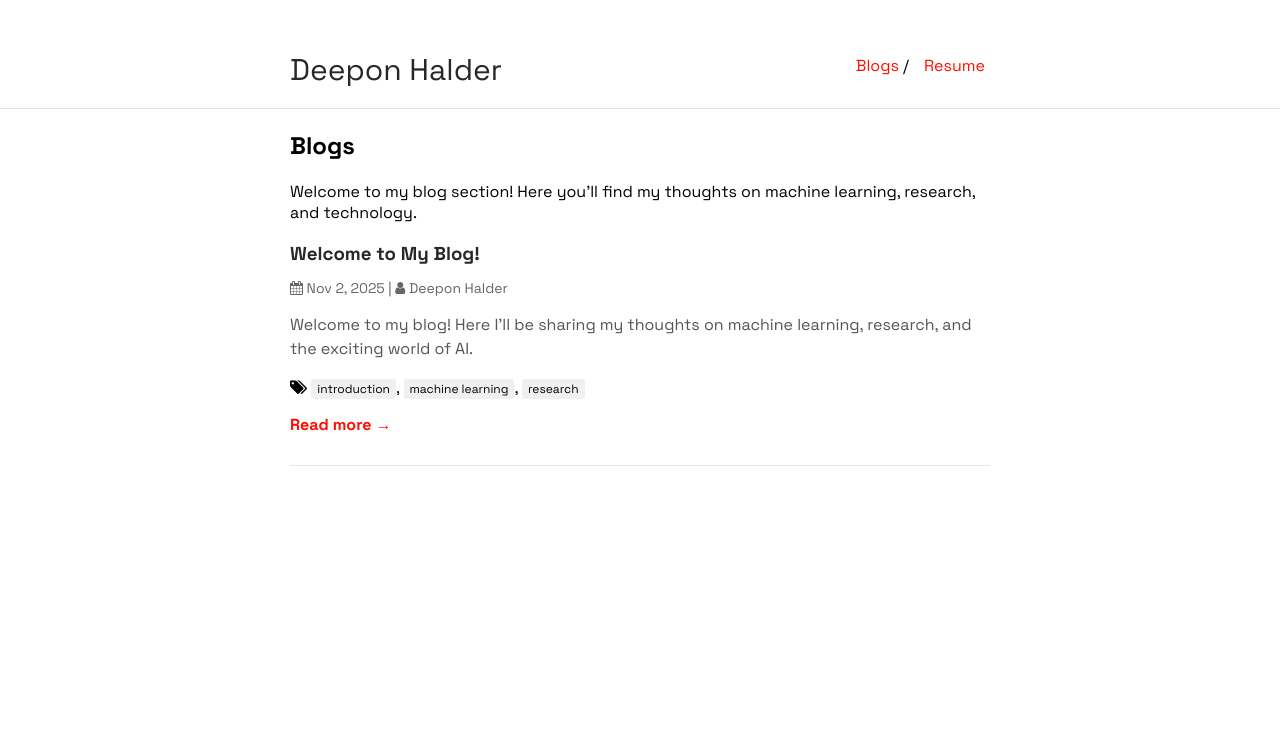
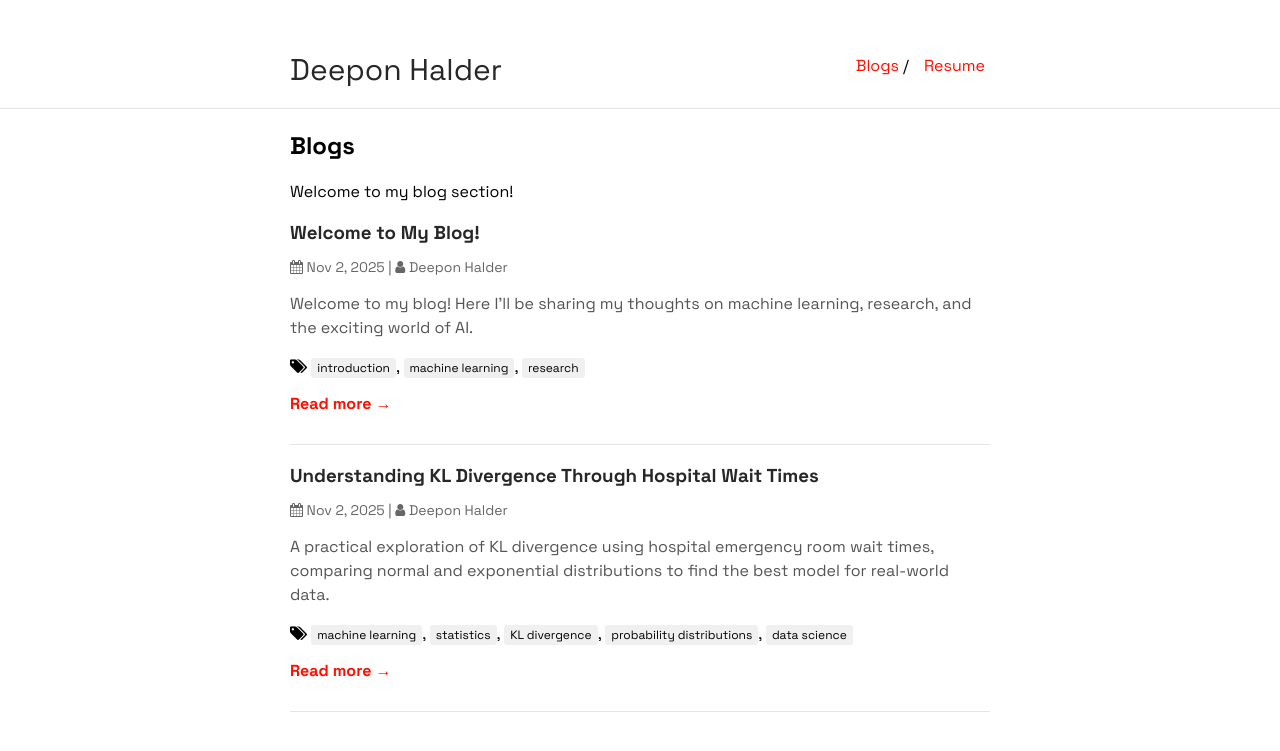
Before and after one commit to deeponh/deeponh.github.io, a Jekyll site: the page built from blogs.md, in a window 1280 px wide. Shown: the top 751 px of the page. Built offline with Jekyll 4.4.1, drawn with Linux system fonts in a browser that asks for light colours; part of the change alters nothing that is shown.

Commit message:
Add files via upload

```diff
--- /dev/null
+++ b/_blogs/2025-11-02-understanding-kl-divergence-through-hospital-wait-times.md
@@ -0,0 +1,105 @@
+---
+layout: blog
+title: "Understanding KL Divergence Through Hospital Wait Times"
+date: 2025-11-02
+author: "Deepon Halder"
+excerpt: "A practical exploration of KL divergence using hospital emergency room wait times, comparing normal and exponential distributions to find the best model for real-world data."
+tags: ["machine learning", "statistics", "KL divergence", "probability distributions", "data science"]
+---
+
+*Originally made by [cneuralnets.netlify.app](https://cneuralnets.netlify.app/)*
+
+## Story Time
+
+Dr. Maya, a data scientist at CityCare Hospital, noticed long patient wait times in the emergency room. To improve efficiency, she needed to model the true distribution of wait times and compare it against proposed scheduling models.
+
+![Hospital Emergency Room](/assets/blog1/1.png)
+
+So she started gathering data about the wait times, and found out the values follow a right-skewed curve.
+
+![Wait Time Distribution](/assets/blog1/2.png)
+
+This is the actual curve of the data. But now she needs to find the actual model that encompasses this distribution. So she proposes two models —
+
+1. **Normal Distribution**
+
+    $$Q_1(x)=\frac{1}{\sqrt{2\pi \delta^2}}\exp\left(\frac{(x-\mu)^2}{2\delta^2}\right)$$
+
+2. **Exponential Distribution**
+
+    $$Q_2(x)=\lambda e^{-\lambda x}$$
+
+![Distribution Comparison](/assets/blog1/3.png)
+
+## Entropy?
+
+Imagine you run a shipping company. Each day, you receive packages labeled with different codes (say, A, B, C...), and you know the true frequency (probability) of each code from your records. Entropy tells you the *minimum average number of bits* you need to label these packages if you use the most efficient code possible—one that matches the true frequencies exactly.
+
+$$H(p)=-\sum p(x)\log p(x)$$
+
+## Why need another distribution?
+
+Now, suppose you lose your records and have to guess the frequencies. You use a model distribution Q, which may not match reality. You design your codes based on Q, but packages still arrive according to P.
+
+$$H(p,q)=-\sum p(x)\log q(x)$$
+
+You're still shipping the same packages, but your codes are now less efficient because your guesses don't match reality. On average, you'll need more bits per package.
+
+## KL Divergence
+
+KL divergence is the extra shipping cost you pay because you used the wrong map (Q) instead of the true one (P). It's the difference between the code length you actually use (cross-entropy) and the best possible code length (entropy)
+
+$$D_{KL}(P||Q)=H(P,Q)-H(P)=\sum P(x)[\log P(x)- \log Q(x)]$$
+
+$$D_{KL}(P||Q)= \sum P(x)\log\frac{P(x)}{Q(x)}$$
+
+If your map (Q) matches reality (P), there's no extra cost: KL divergence is zero. The more your map differs from reality, the more you overpay—KL divergence increases.
+
+## Intuition
+
+**Step 1:** Entropy (H(P)) is the expected "surprise" (bits needed) when you see outcomes from P, using codes tailored for P.
+
+**Step 2:** Cross-entropy (H(P,Q)) is the expected "surprise" when you see outcomes from P, but use codes tailored for Q.
+
+**Step 3:** The difference is the penalty for using codes built for Q instead of P—that's KL divergence.
+
+It's like packing for a trip based on a weather forecast (your model, Q). If the real weather (P) is different, you'll bring the wrong clothes and have to buy or improvise—KL divergence measures your average "unpreparedness."
+
+For our case, we get —
+
+- `KL(P || Q1): 0.124`
+- `KL(P || Q2): 0.262`
+
+So we see that the normal distribution is much better choice than the exponential distribution!
+
+## Can we optimize?
+
+Let's try to optimize the performance of the Exponential distribution and see if its value can be lower than Normal.
+
+We just need to solve this optimization problem:
+
+$$\arg \min_{\lambda}(KL(P||Q))$$
+
+At the minimum value we get the value of $\lambda$ as `0.9999`
+
+And the lowest KL Divergence comes out to be — `0.2549`
+
+So normal is still better!
+
+![Optimization Results](/assets/blog1/4.png)
+
+So our best bet for the problem is the normal model, which is —
+
+![Final Model](/assets/blog1/5.png)
+
+## Conclusion
+
+Through Dr. Maya's hospital wait time analysis, we've seen how KL divergence serves as a powerful tool for model selection. By comparing how well different probability distributions capture the true data distribution, we can make informed decisions about which models to use in real-world applications.
+
+The key takeaways:
+- KL divergence measures the "cost" of using an approximate distribution instead of the true one
+- Lower KL divergence indicates a better model fit
+- Even with optimization, some model families may inherently be poor fits for certain data patterns
+- The normal distribution proved superior to the exponential distribution for modeling hospital wait times
+
+This practical approach to understanding KL divergence shows its value beyond theoretical statistics—it's a crucial tool for data scientists making modeling decisions that impact real-world systems like hospital efficiency.
--- a/blogs.md
+++ b/blogs.md
@@ -6,7 +6,7 @@ permalink: /blogs/
 
 ## Blogs
 
-Welcome to my blog section! Here you'll find my thoughts on machine learning, research, and technology.
+Welcome to my blog section!
 
 {% assign sorted_blogs = site.blogs | sort: 'date' | reverse %}
 
```
Also changed, not shown: assets/blog1/2.png (added), assets/blog1/3.png (added), assets/blog1/4.png (added), assets/blog1/5.png (added), 1 other file.
